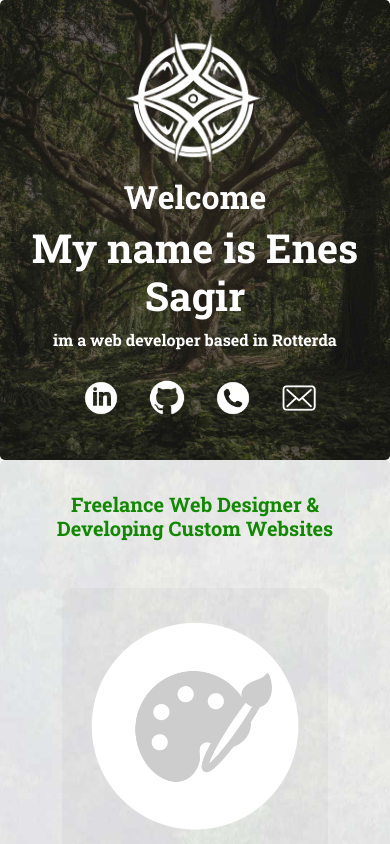
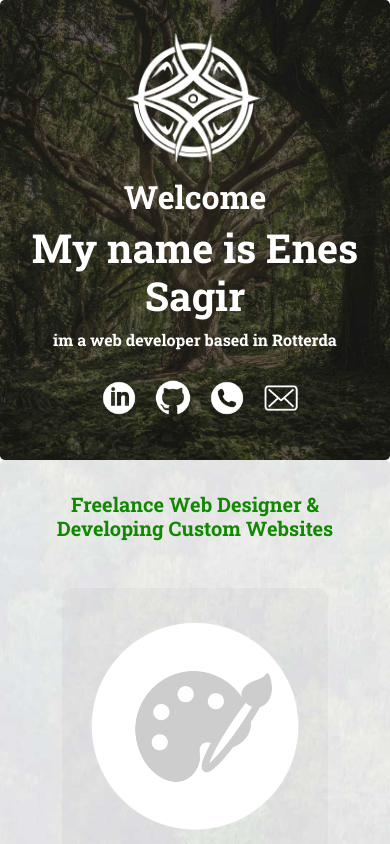
Before and after one commit to taosut/Personal-Site, a React (Create React App) app: page / in a window 390 px wide. Shown: the top 844 px of the page. Built offline with nearby package versions, Linux system fonts and the light colour scheme; no server answers.

Commit message:
Updated margin

```diff
--- a/src/Components/HeadBanner/HeadBanner.css
+++ b/src/Components/HeadBanner/HeadBanner.css
@@ -55,3 +55,11 @@
     max-height: 40px;
     margin : auto 6px;
 }
+@media (max-width: 576px) {
+
+    .Header{
+        width:auto;
+        max-height: 40px;
+        margin : auto auto;
+    }
+}
```
